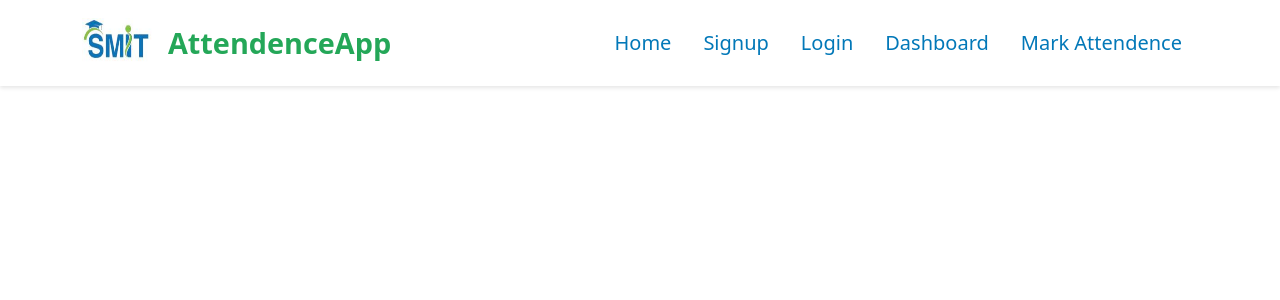
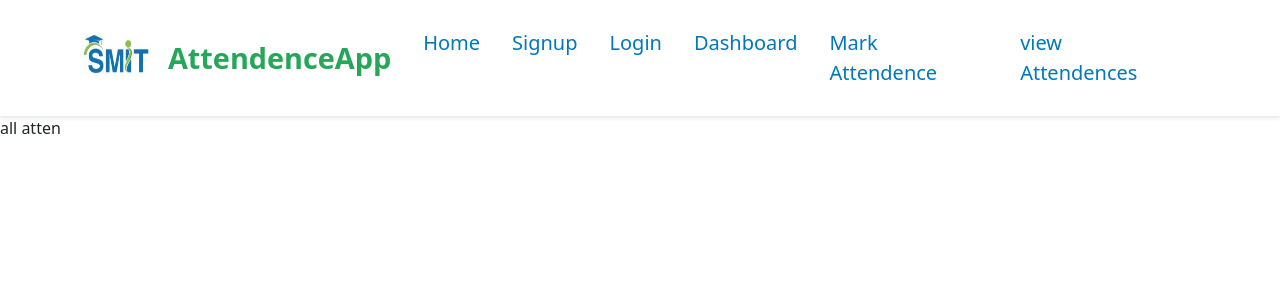
Before and after one commit to javariyafatima1/Attendence-final, a React (Create React App) app in the folder frontend/: page /allatten in a window 1280 px wide. Shown: the top 300 px of the page. Built offline with nearby package versions, Linux system fonts and the light colour scheme.

Commit message:
allattendence state

```diff
--- a/frontend/src/App.js
+++ b/frontend/src/App.js
@@ -7,6 +7,7 @@ import  Header from './components/Header';
 import Home from './components/Home';
 import Dashboard from './components/Dashboard';
 import CreateAtten from './components/CreateAtten';
+import AllAtten from './components/AllAtten';
 
 function App() {
   return (
@@ -19,6 +20,7 @@ function App() {
           <Route path="/login" element={<Login />}/>
           <Route path="/dashbord" element={<Dashboard />}/>
           <Route path="/addattendence" element={<CreateAtten />}/>
+          <Route path="/allatten" element={< AllAtten/>}/>
        </Routes>
         </div>
         </BrowserRouter>
--- /dev/null
+++ b/frontend/src/components/AllAtten.js
@@ -0,0 +1,13 @@
+import React, { useState, useEffect } from 'react';
+import { Container, Typography, Table, TableBody, TableCell, TableContainer, TableHead, TableRow, Paper } from '@mui/material';
+
+const AllAtten = () => {
+    const [attendance, setAttendance] = useState([]);
+  return (
+    <div>
+      all atten
+    </div>
+  );
+}
+
+export default AllAtten;
--- a/frontend/src/components/Header.js
+++ b/frontend/src/components/Header.js
@@ -23,6 +23,7 @@ const Header = () => {
          <Nav.Link><Link to="/login" className="nav-link">Login</Link></Nav.Link>
          <Nav.Link><Link to="/dashboard" className="nav-link">Dashboard</Link></Nav.Link>
          <Nav.Link><Link to="/addattendence" className="nav-link">Mark Attendence</Link></Nav.Link>
+         <Nav.Link><Link to="/allatten" className="nav-link">view Attendences</Link></Nav.Link>
           </Nav>
 
      </Navbar.Collapse>
--- a/frontend/src/components/Login.js
+++ b/frontend/src/components/Login.js
@@ -1,11 +1,14 @@
 import React, { useState } from 'react';
+import {    useNavigate,} from "react-router-dom";
 import { TextField, Button, Container, Typography } from '@mui/material';
 const Login = () => {
+  const navigate = useNavigate();
     const [email, setEmail] = useState('');
     const [password, setPassword] = useState('');
 
     const Login = () => {
       console.log( email, password);
+      navigate('/dashbord');
       };
 
     return (
```
